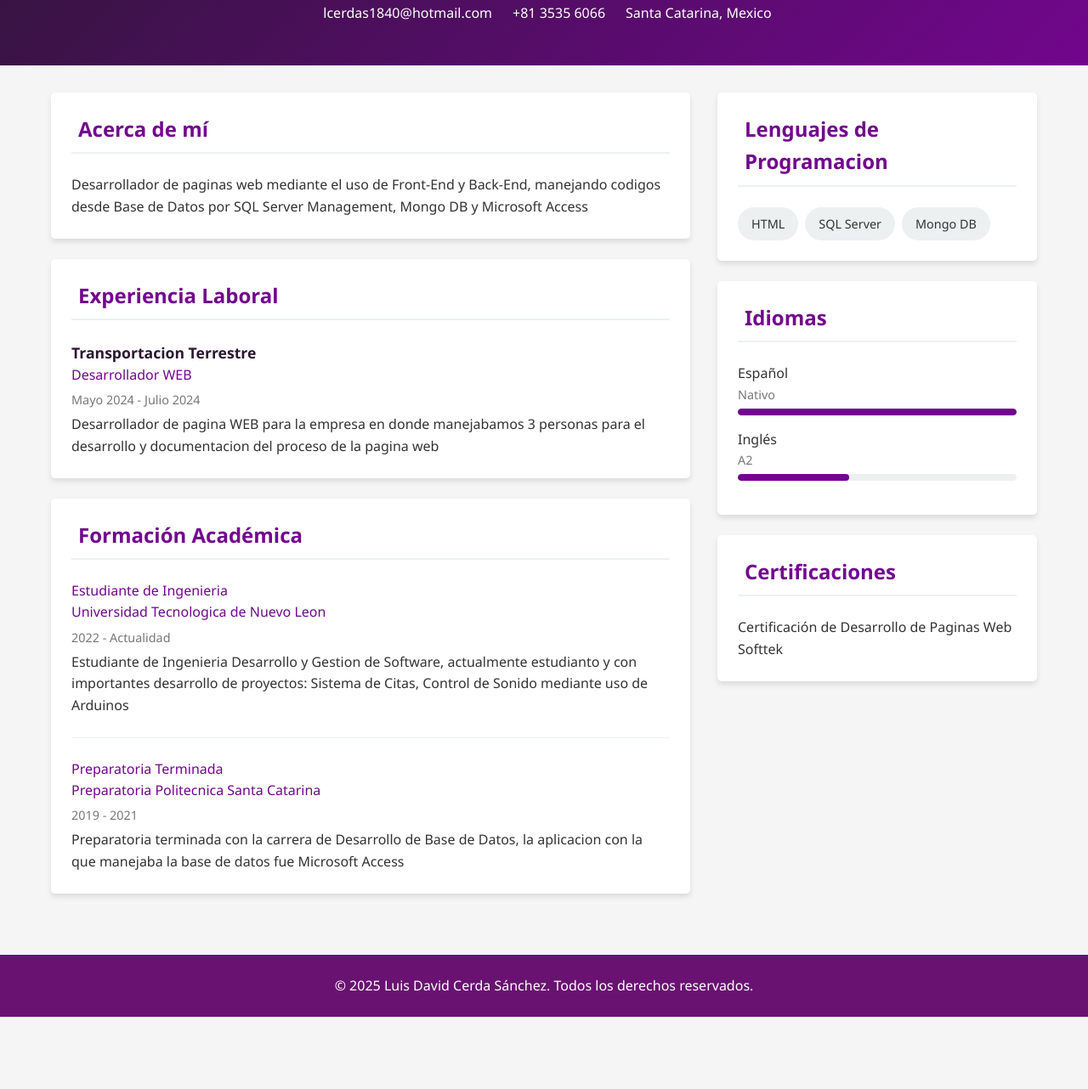
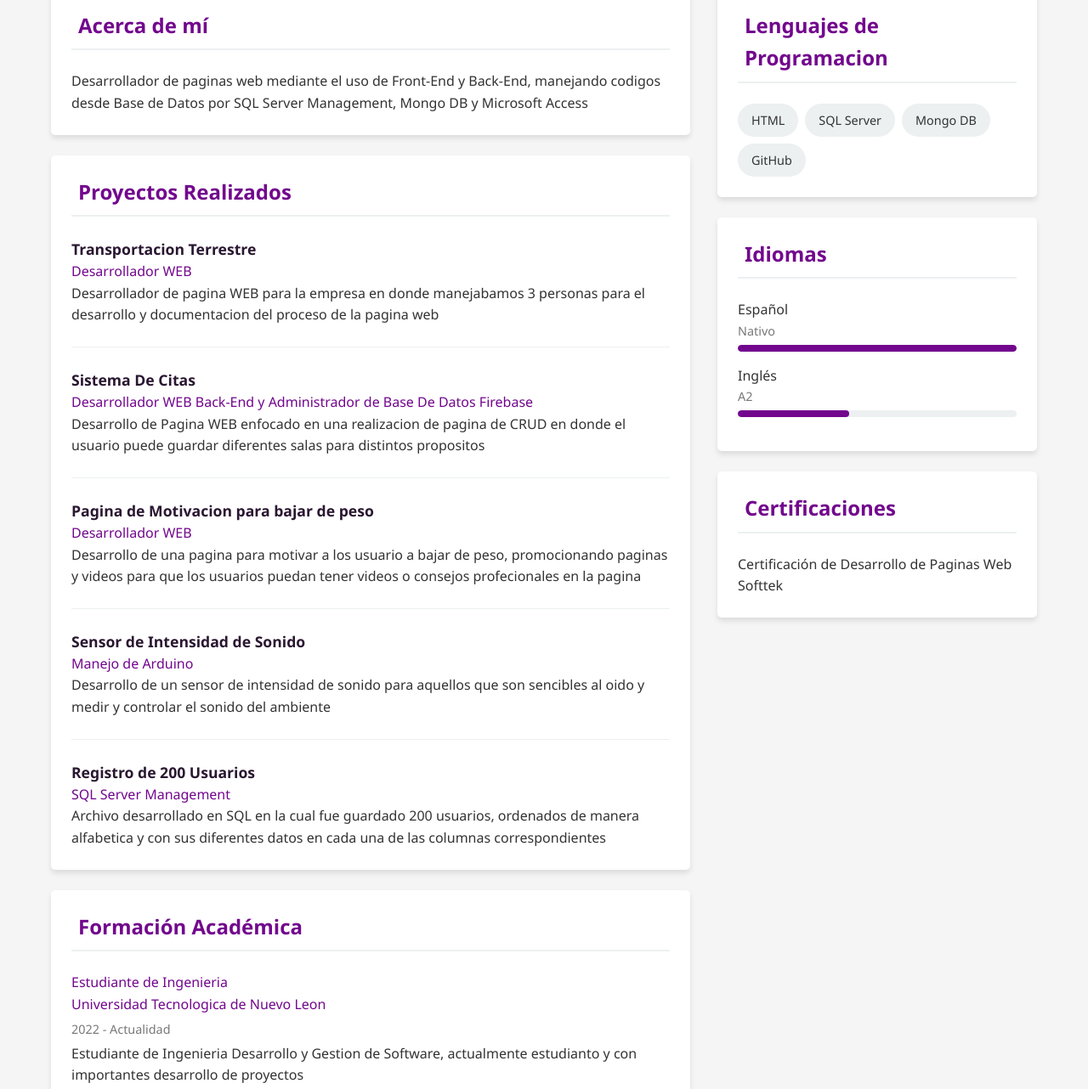
Before and after one commit to Kamul1840MX/Kamul1840.github.io, a plain HTML site: page index.html in a window 1280 px wide. Shown: the part 319-1601 px from the top of the page at 85% size. Before the commit the page ends 1516 px from the top, so only its background shows below. Drawn offline with Linux system fonts and the light colour scheme.

Commit message:
index.html

```diff
--- a/index.html
+++ b/index.html
@@ -9,7 +9,7 @@
 <body>
     <header>
         <div class="container">
-            <img src="/Peter.jpg" alt="Foto de perfil" class="profile-img">
+            <img src="/gato.png" alt="Foto de perfil" class="profile-img">
             <h1 class="profile-title">Luis David Cerda Sánchez</h1>
             <p class="profile-subtitle">Desarrollo</p>
 
@@ -40,14 +40,38 @@
                 </section>
 
                 <section class="card">
-                    <h2 class="section-title"><i class="fas fa-briefcase"></i> Experiencia Laboral</h2>
+                    <h2 class="section-title"><i class="fas fa-briefcase"></i>Proyectos Realizados</h2>
 
                     <div class="experience-item">
                         <div class="job-title">Transportacion Terrestre</div>
                         <div class="company">Desarrollador WEB</div>
-                        <div class="date"><i class="far fa-calendar-alt"></i> Mayo 2024 - Julio 2024</div>
                         <p>Desarrollador de pagina WEB para la empresa en donde manejabamos 3 personas para el desarrollo y documentacion del proceso de la pagina web </p>
                     </div>
+
+                    <div class="experience-item">
+                        <div class="job-title">Sistema De Citas</div>
+                        <div class="company">Desarrollador WEB Back-End y Administrador de Base De Datos Firebase</div>
+                        <p>Desarrollo de Pagina WEB enfocado en una realizacion de pagina de CRUD en donde el usuario puede guardar diferentes salas para distintos propositos</p>
+                    </div>
+
+                    <div class="experience-item">
+                        <div class="job-title">Pagina de Motivacion para bajar de peso</div>
+                        <div class="company">Desarrollador WEB</div>
+                        <p>Desarrollo de una pagina para motivar a los usuario a bajar de peso, promocionando paginas y videos para que los usuarios puedan tener videos o consejos profecionales en la pagina</p>
+                    </div>
+
+                    <div class="experience-item">
+                        <div class="job-title">Sensor de Intensidad de Sonido</div>
+                        <div class="company">Manejo de Arduino</div>
+                        <p>Desarrollo de un sensor de intensidad de sonido para aquellos que son sencibles al oido y medir y controlar el sonido del ambiente</p>
+                    </div>
+
+                    <div class="experience-item">
+                        <div class="job-title">Registro de 200 Usuarios</div>
+                        <div class="company">SQL Server Management</div>
+                        <p>Archivo desarrollado en SQL en la cual fue guardado 200 usuarios, ordenados de manera alfabetica y con sus diferentes datos en cada una de las columnas correspondientes</p>
+                    </div>
+
 
                 </section>
 
@@ -58,7 +82,7 @@
                         <div class="degree">Estudiante de Ingenieria </div>
                         <div class="company">Universidad Tecnologica de Nuevo Leon</div>
                         <div class="date"><i class="far fa-calendar-alt"></i> 2022 - Actualidad</div>
-                        <p>Estudiante de Ingenieria Desarrollo y Gestion de Software, actualmente estudianto y con importantes desarrollo de proyectos: Sistema de Citas, Control de Sonido mediante uso de Arduinos</p>
+                        <p>Estudiante de Ingenieria Desarrollo y Gestion de Software, actualmente estudianto y con importantes desarrollo de proyectos</p>
                     </div>
 
                     <div class="education-item">
@@ -78,6 +102,7 @@
                         <span class="skill">HTML</span>
                         <span class="skill">SQL Server</span>
                         <span class="skill">Mongo DB</span>
+                        <span class="skill">GitHub</span>
                     </div>
                 </section>
 
```
